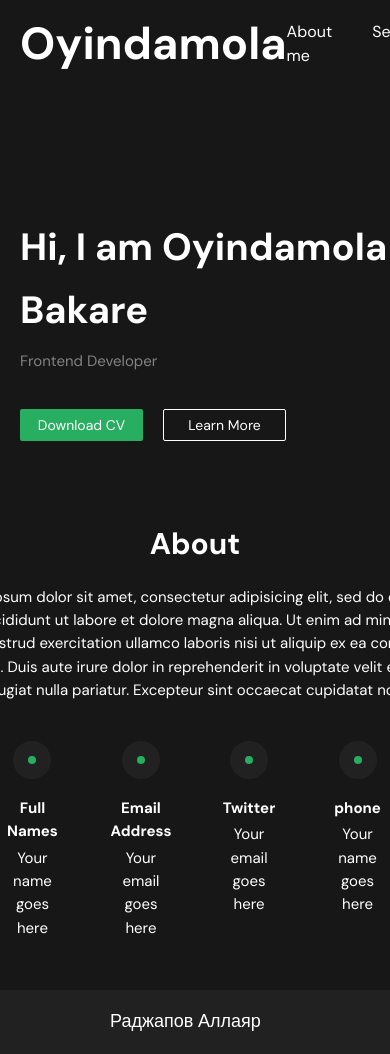
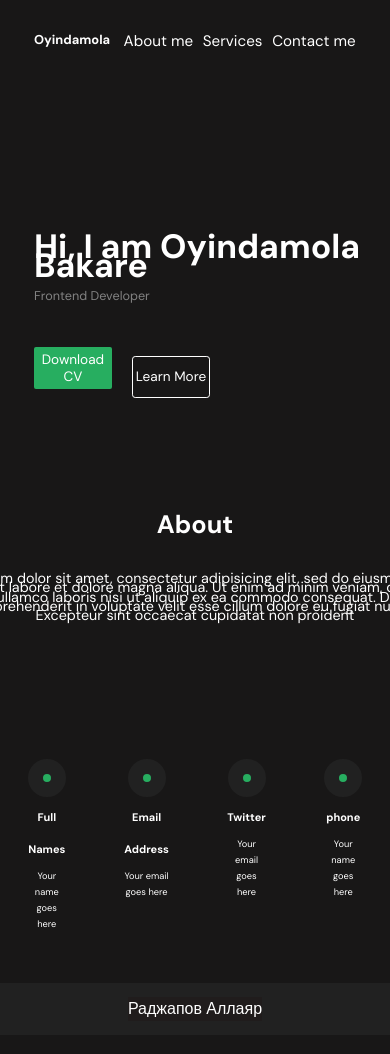
Before and after one commit to Allaiar/first-react, a React (Create React App) app: page / in a window 390 px wide. Shown: the top 1054 px of the page. Built offline with nearby package versions, Linux system fonts and the light colour scheme.

Commit message:
Change of adaptation

```diff
--- a/src/app.scss
+++ b/src/app.scss
@@ -2,8 +2,8 @@
   padding: 20px 0 0 0;
 
   &__logo {
-    @include text(700, 36px, 47px, #fff);
-    margin-left: 20px;
+    @include text(700, 2.2vw, 2.5rem, #fff);
+    margin-left: 1.2vw;
   }
 
   &__nav {
@@ -13,46 +13,51 @@
   }
   &__links {
     display: flex;
-    gap: 40px;
-    margin-right: 20px;
+    gap: 2.5vw;
+    margin-right: 1.3vw;
     &-link {
-      @include text(400, 18px, 23.44px, #fff);
+      @include text(400, 1.8vmax, 1rem, #fff);
     }
   }
   &__wrapper {
     display: flex;
     justify-content: space-between;
     align-items: center;
-    margin-top: 124px;
+    margin-top: 13vh;
     &-left {
-      margin-left: 20px;
+      margin-left: 1.2vw;
       &-text {
-        @include text(700, 48px, 62.5px, #fff);
-        width: 400px;
+        @include text(700, 4vmax, 4.8vw, #fff);
+        width: 45vmax;
       }
       &-subtext {
         margin-top: 9px;
-        @include text(500, 18px, 23.44px, #828282);
+        @include text(500, 1.5vmax, 1.5rem, #828282);
       }
       &-button {
-        width: 143px;
-        height: 42px;
+        width: 20vmin;
+        height: 2.6rem;
         border-radius: 2px;
         background: $green;
         border: none;
-        @include text(500, 14px, 18.23px, #fff);
+        @include text(500, 0.85rem, 1.1rem, #fff);
         cursor: pointer;
       }
       &-button1 {
-        width: 143px;
-        height: 42px;
-        margin-top: 35px;
-        margin-left: 20px;
-        border-radius: 2px;
-        border: 1px solid #fff;
+        width: 20vmin;
+        height: 2.6rem;
+        margin-top: 3rem;
+        margin-left: 1.25rem;
+        border-radius: 0.2rem;
+        border: 0.01rem solid #fff;
         background: transparent;
-        @include text(500, 14px, 18.23px, #fff);
+        @include text(500, 0.85rem, 1.1rem, #fff);
         cursor: pointer;
+      }
+    }
+    &-right{
+      img{
+        width: 34.5vmax;
       }
     }
   }
@@ -61,23 +66,23 @@
   display: flex;
   align-items: center;
   flex-direction: column;
-  margin-top: 47px;
+  margin-top: 5vmin;
   &__texts {
     text-align: center;
     &-title {
-      @include text(700, 48px, 62.5px, #fff);
+      @include text(700, 3vmax, 5rem, #fff);
     }
     &-text {
-      margin-top: 38px;
-      width: 745px;
-      @include text(400, 18px, 23.44px, #fff);
+      margin-top: 1vh;
+      width: 70vmax;
+      @include text(400, 1.7vmax, 2.4vw, #fff);
     }
   }
   &__records {
     display: flex;
-    margin-top: 38px;
-    gap: 144px;
-    margin-bottom: 50px;
+    margin-top: 16.4vh;
+    gap: 15vw;
+    margin-bottom: 6vmax;
     &-wrap {
       display: flex;
       align-items: center;
@@ -92,12 +97,12 @@
         cursor: pointer;
       }
       &-title {
-        margin-top: 18px;
-        @include text(700, 18px, 23.44px, #fff);
+        margin-top: 1vw;
+        @include text(700, 1.3vmax, 2rem, #fff);
       }
       &-text {
-        margin-top: 3px;
-        @include text(400, 18px, 23.44px, #fff);
+        margin-top: 0.4vh;
+        @include text(400, 1.1vmax, 1rem, #fff);
       }
     }
   }
@@ -107,68 +112,62 @@
   justify-content: center;
   align-items: center;
   background: #212121;
-  padding: 20px 0;
+  padding: 1.7vmax 0;
   &__p {
-    @include text(400, 18px, 23.44px, #fff);
-    background: #212121;
-    width: 170px;
+    @include text(400, 1.9vmax, 23.44px, #fff);
+    background: #201c1c;
     &:hover {
-      @include text(400, 18px, 23.44px, #9b9797);
+      @include text(400, 1.99vmax, 23.44px, #9b9797);
       cursor: pointer;
       margin-left: -5px;
       text-shadow: rgb(243, 251, 251) 1.5px 0;
-      transition: 0.1s;
+      transition: 0.07s;
     }
   }
 }
-@media (max-width: 957px) {
-  .header {
-    nav {
-      a {
-        font-size: 30px;
-      }
-      ul {
-        a {
-          @include text(400, 16px, 23.44px, #fff);
-        }
-      }
-    }
-    &__wrapper {
-      &-left {
-        &-text {
-          font-size: 38px;
-        }
-        > p {
-          font-size: 15px;
-        }
-        button {
-          width: 123px;
-          height: 32px;
-        }
-      }
-      &-right {
-        img {
-          width: 270px;
-        }
-      }
-    }
-  }
-  .section {
-    &__texts {
-      &-title {
-        font-size: 30px;
-      }
-      &-text {
-        margin-top: 10px;
-        font-size: 15px;
-        width: 560px;
-      }
-    }
-    &__records {
-      gap: 44px;
-      a{
-        font-size: 15px;
-      }
-    }
-  }
-}
+// @media (max-width: 957px) {
+//   .header {
+//     nav {
+//       a {
+//         font-size: 30px;
+//       }
+//       ul {
+//         a {
+//           @include text(400, 16px, 23.44px, #fff);
+//         }
+//       }
+//     }
+//     &__wrapper {
+//       &-left {
+//         &-text {
+//           font-size: 38px;
+//         }
+//         > p {
+//           font-size: 15px;
+//         }
+//         button {
+//           width: 123px;
+//           height: 32px;
+//         }
+//       }
+//     }
+//   }
+//   .section {
+//     &__texts {
+//       &-title {
+//         font-size: 30px;
+//       }
+//       &-text {
+//         margin-top: 10px;
+//         font-size: 15px;
+//         width: 560px;
+//       }
+//     }
+//     &__records {
+//       gap: 44px;
+//       a {
+//         font-size: 15px;
+//       }
+//     }
+//   }
+// }
--- a/src/style.scss
+++ b/src/style.scss
@@ -1,22 +1,21 @@
-@import url('https://fonts.googleapis.com/css2?family=DM+Sans:ital,wght@0,400;0,500;0,700;1,400;1,500;1,700&display=swap');
+@import url("https://fonts.googleapis.com/css2?family=DM+Sans:ital,wght@0,400;0,500;0,700;1,400;1,500;1,700&display=swap");
 
 // font-family: 'DM Sans', sans-serif;
 
-*{
+* {
   padding: 0;
   margin: 0;
   box-sizing: border-box;
   list-style: none;
   text-decoration: none;
-    font-family: 'DM Sans', sans-serif;
+  font-family: "DM Sans", sans-serif;
   background: #181717;
-
 }
 
-$green: #27AE60;
-$grey:  #212121;
+$green: #27ae60;
+$grey: #212121;
 
-html{
+html {
   scroll-behavior: smooth;
 }
 @mixin text($fw, $fz, $lh, $col) {
@@ -33,8 +32,9 @@ html{
   color: $col;
 }
 
-.container{
+.container {
+  width: 85vw;
   margin: 0 auto;
 }
 
-@import './app.scss';
+@import "./app.scss";
```
Lines whose indentation alone changed are shown as unchanged.
